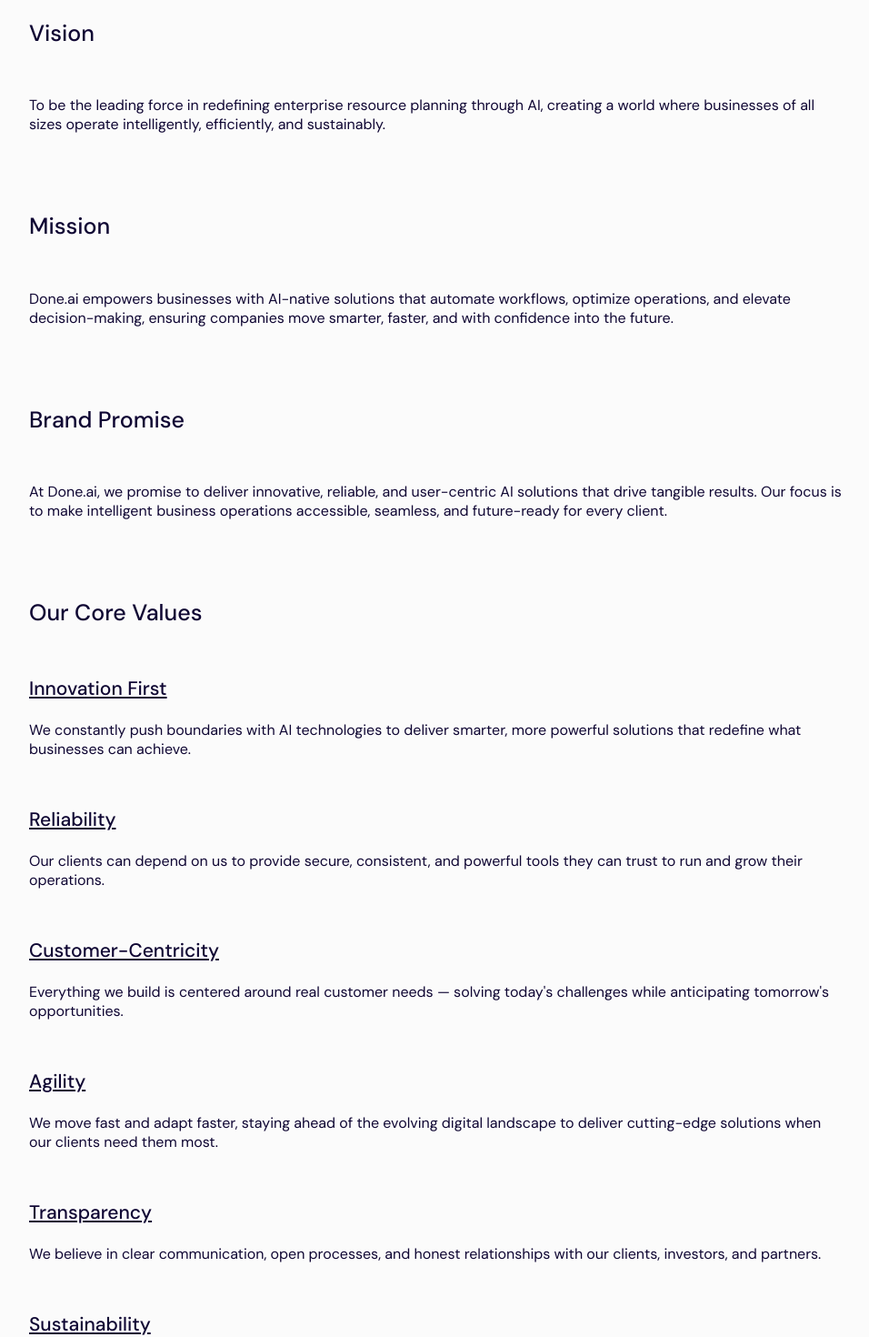
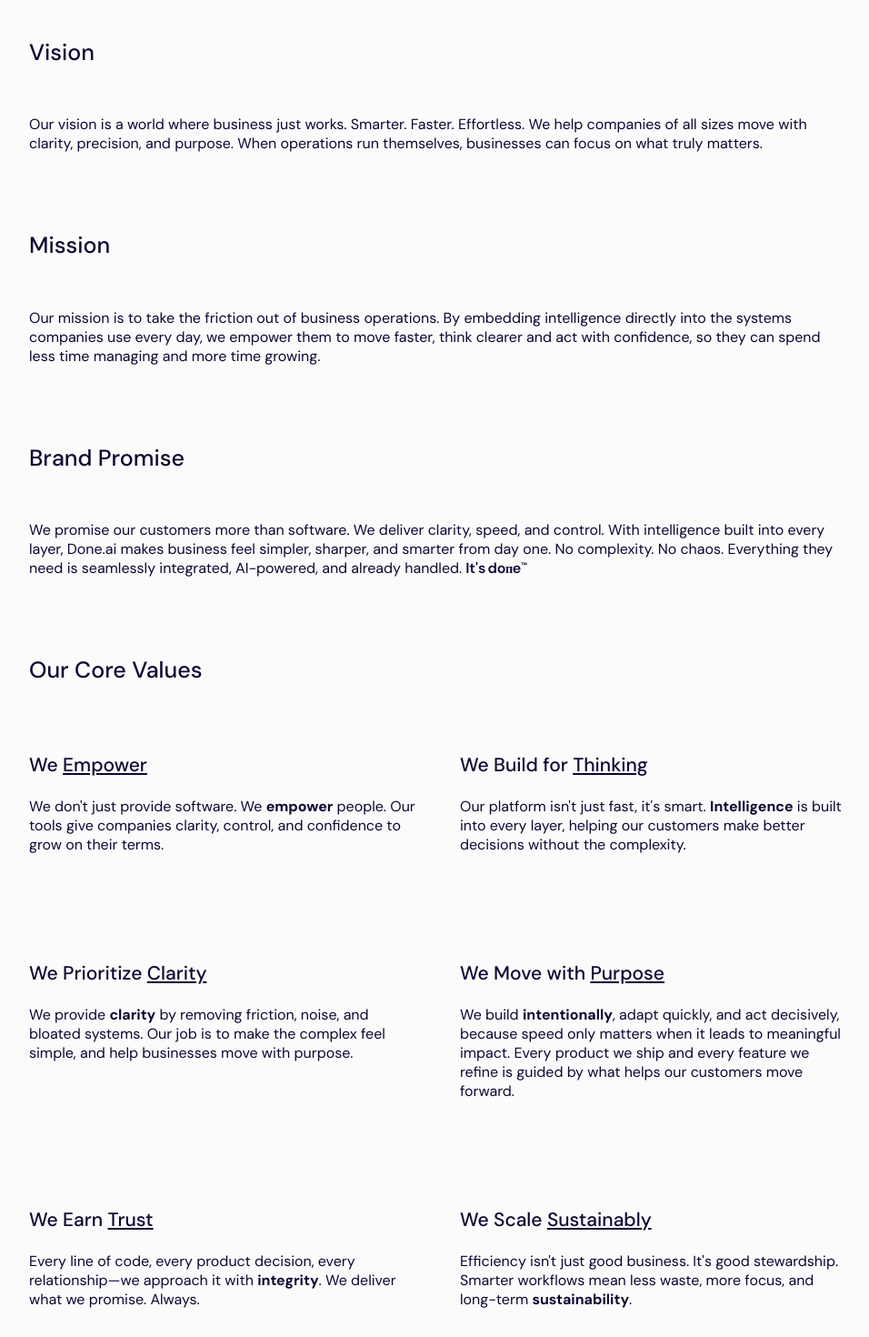
Before and after one commit to haris867/doneai-brandguidelines, a React (Create React App) app: page /brand-dna in a window 1280 px wide. Shown: the part 440-1910 px from the top of the page at 91% size, without its empty margins (250-1206 px from the left). Built offline with nearby package versions, Linux system fonts and the light colour scheme.

Commit message:
Brand DNA update & home page

```diff
--- a/src/components/brand-dna/brand-dna.jsx
+++ b/src/components/brand-dna/brand-dna.jsx
@@ -11,73 +11,117 @@
       <S.Title>Our Brand</S.Title>
       <S.Subtitle>Brand Positioning</S.Subtitle>
       <S.Bodytext>
-        Done.ai delivers AI-native solutions designed to automate, optimize, and
-        elevate business operations. We are committed to providing powerful,
-        intuitive tools that make smart decision-making effortless and
-        future-proof, empowering businesses of all sizes to thrive.
+        Done.ai is an AI-native platform built to embed intelligence into the
+        heart of modern business. We empower companies of all sizes to automate
+        workflows, optimize operations, and make smarter decisions in real time.
+        With seamlessly integrated AI-powered solutions, they don't have to
+        think twice about what's running, or how. It's just handled. It's
+        intelligent.
+        <S.LogoCatchPhrase>
+          It's
+          <S.DoneTM />
+        </S.LogoCatchPhrase>
       </S.Bodytext>
 
       <S.Subtitle>Vision</S.Subtitle>
       <S.Bodytext>
-        To be the leading force in redefining enterprise resource planning
-        through AI, creating a world where businesses of all sizes operate
-        intelligently, efficiently, and sustainably.
+        Our vision is a world where business just works. Smarter. Faster.
+        Effortless. We help companies of all sizes move with clarity, precision,
+        and purpose. When operations run themselves, businesses can focus on
+        what truly matters.
       </S.Bodytext>
 
       <S.Subtitle>Mission</S.Subtitle>
       <S.Bodytext>
-        Done.ai empowers businesses with AI-native solutions that automate
-        workflows, optimize operations, and elevate decision-making, ensuring
-        companies move smarter, faster, and with confidence into the future.
+        Our mission is to take the friction out of business operations. By
+        embedding intelligence directly into the systems companies use every
+        day, we empower them to move faster, think clearer and act with
+        confidence, so they can spend less time managing and more time growing.
       </S.Bodytext>
 
       <S.Subtitle>Brand Promise</S.Subtitle>
       <S.Bodytext>
-        At Done.ai, we promise to deliver innovative, reliable, and user-centric
-        AI solutions that drive tangible results. Our focus is to make
-        intelligent business operations accessible, seamless, and future-ready
-        for every client.
+        We promise our customers more than software. We deliver clarity, speed,
+        and control. With intelligence built into every layer, Done.ai makes
+        business feel simpler, sharper, and smarter from day one. No complexity.
+        No chaos. Everything they need is seamlessly integrated, AI-powered, and
+        already handled.
+        <S.LogoCatchPhrase>
+          It's
+          <S.DoneTM />
+        </S.LogoCatchPhrase>
       </S.Bodytext>
 
       <S.Subtitle>Our Core Values</S.Subtitle>
 
-      <S.SubSubtitle>Innovation First</S.SubSubtitle>
+      <S.FlexContainer>
+        <div>
+          <S.SubSubtitle>
+            We <u>Empower</u>
+          </S.SubSubtitle>
           <S.Bodytext>
-        We constantly push boundaries with AI technologies to deliver smarter,
-        more powerful solutions that redefine what businesses can achieve.
+            We don't just provide software. We <b>empower</b> people. Our tools
+            give companies clarity, control, and confidence to grow on their
+            terms.
           </S.Bodytext>
+        </div>
 
-      <S.SubSubtitle>Reliability</S.SubSubtitle>
+        <div>
+          <S.SubSubtitle>
+            We Build for <u>Thinking</u>
+          </S.SubSubtitle>
           <S.Bodytext>
-        Our clients can depend on us to provide secure, consistent, and powerful
-        tools they can trust to run and grow their operations.
+            Our platform isn't just fast, it's smart. <b>Intelligence</b> is
+            built into every layer, helping our customers make better decisions
+            without the complexity.
           </S.Bodytext>
+        </div>
 
-      <S.SubSubtitle>Customer-Centricity</S.SubSubtitle>
+        <div>
+          <S.SubSubtitle>
+            We Prioritize <u>Clarity</u>
+          </S.SubSubtitle>
           <S.Bodytext>
-        Everything we build is centered around real customer needs — solving
-        today's challenges while anticipating tomorrow's opportunities.
+            We provide <b>clarity</b> by removing friction, noise, and bloated
+            systems. Our job is to make the complex feel simple, and help
+            businesses move with purpose.
           </S.Bodytext>
+        </div>
 
-      <S.SubSubtitle>Agility</S.SubSubtitle>
+        <div>
+          <S.SubSubtitle>
+            We Move with <u>Purpose</u>
+          </S.SubSubtitle>
           <S.Bodytext>
-        We move fast and adapt faster, staying ahead of the evolving digital
-        landscape to deliver cutting-edge solutions when our clients need them
-        most.
+            We build <b>intentionally</b>, adapt quickly, and act decisively,
+            because speed only matters when it leads to meaningful impact. Every
+            product we ship and every feature we refine is guided by what helps
+            our customers move forward.
           </S.Bodytext>
+        </div>
 
-      <S.SubSubtitle>Transparency</S.SubSubtitle>
+        <div>
+          <S.SubSubtitle>
+            We Earn <u>Trust</u>
+          </S.SubSubtitle>
           <S.Bodytext>
-        We believe in clear communication, open processes, and honest
-        relationships with our clients, investors, and partners.
+            Every line of code, every product decision, every relationship—we
+            approach it with <b>integrity</b>. We deliver what we promise.
+            Always.
           </S.Bodytext>
+        </div>
 
-      <S.SubSubtitle>Sustainability</S.SubSubtitle>
+        <div>
+          <S.SubSubtitle>
+            We Scale <u>Sustainably</u>
+          </S.SubSubtitle>
           <S.Bodytext>
-        Through automation and smart resource management, we help businesses
-        reduce waste, improve efficiency, and contribute to a more sustainable
-        future.
+            Efficiency isn't just good business. It's good stewardship. Smarter
+            workflows mean less waste, more focus, and long-term{" "}
+            <b>sustainability</b>.
           </S.Bodytext>
+        </div>
+      </S.FlexContainer>
     </div>
   );
 }
--- a/src/components/commonStyles/index.js
+++ b/src/components/commonStyles/index.js
@@ -24,7 +24,6 @@
 export const SubSubtitle = styled.h3`
   font-size: 20px;
   font-weight: 500;
-  text-decoration: underline;
 
   @media (min-width: 768px) {
     font-size: 21px;
@@ -38,6 +37,74 @@
 
   @media (min-width: 768px) {
     font-size: 16px;
+  }
+`;
+
+export const HomeTextContainer = styled.div`
+  position: absolute;
+  z-index: 10;
+  color: #fbfbfb;
+  max-width: 900px;
+
+  & > h1 {
+    font-weight: 600;
+    margin: 0 auto;
+    text-align: center;
+  }
+  & > p {
+    margin: 0 auto;
+    font-size: 18px;
+    width: 70%;
+  }
+
+  @media (min-width: 768px) {
+    padding: 0px;
+  }
+`;
+
+export const LogoCatchPhrase = styled.span`
+  font-weight: 600;
+  font-size: inherit;
+  &:before {
+    content: " ";
+  }
+`;
+
+const DoneContainer = styled.span`
+  margin-left: 2px;
+`;
+
+const StyledN = styled.span`
+  margin: 0 -0.5px;
+  font-family: "Open Sans";
+  font-size: 0.9em;
+  font-weight: 700;
+`;
+
+const StyledTM = styled.sup`
+  font-size: 8px;
+`;
+
+export const DoneTM = () => (
+  <DoneContainer>
+    do
+    <StyledN>п</StyledN>e<StyledTM>™</StyledTM>
+  </DoneContainer>
+);
+
+export const FlexContainer = styled.div`
+  display: flex;
+  flex-wrap: wrap;
+  gap: 3em;
+
+  & > div {
+    flex: 1 1 100%;
+  }
+
+  @media (min-width: 768px) {
+    & > div {
+      flex: 1 1 calc(45%);
+    }
   }
 `;
 
--- a/src/components/home/home.jsx
+++ b/src/components/home/home.jsx
@@ -2,25 +2,97 @@
 import { Helmet } from "react-helmet-async";
 import * as S from "../commonStyles/index.js";
 import styled from "styled-components";
+import { useEffect } from "react";
 
 const Title = styled(S.Title)`
   padding-bottom: 2rem;
 `;
 
 export default function Home() {
+  useEffect(() => {
+    const interBubble = document.querySelector(".div-block-33 .interactive");
+    const container = document.querySelector(".div-block-33");
+
+    let curX = 0;
+    let curY = 0;
+    let tgX = 0;
+    let tgY = 0;
+
+    function move() {
+      if (interBubble) {
+        curX += (tgX - curX) / 20;
+        curY += (tgY - curY) / 20;
+        interBubble.style.transform = `translate(${Math.round(
+          curX
+        )}px, ${Math.round(curY)}px)`;
+      }
+      requestAnimationFrame(move);
+    }
+
+    const mouseMoveHandler = (event) => {
+      if (container) {
+        const rect = container.getBoundingClientRect();
+        tgX = event.clientX - rect.left;
+        tgY = event.clientY - rect.top;
+      }
+    };
+
+    window.addEventListener("mousemove", mouseMoveHandler);
+    move();
+
+    return () => {
+      window.removeEventListener("mousemove", mouseMoveHandler);
+    };
+  }, []);
+
   return (
-    <div>
+    <div style={{ display: "flex", alignItems: "center" }}>
       <Helmet>
         <title>Brand Guidelines | Done.ai</title>
       </Helmet>
-      <Title>Welcome to our Brand Guidelines</Title>
-      <S.Bodytext>
-        Our guidelines are an instruction manual explaining how we present
-        ourselves to the world as an organisation and brand. It's our rule book
-        on communicating consistently across all channels. Our brand guidelines
-        define visual, verbal, and written communication frameworks and set the
-        foundation for our brand to grow and thrive.
-      </S.Bodytext>
+      <S.HomeTextContainer>
+        <Title>Welcome to our Brand Guidelines</Title>
+        <S.Bodytext>
+          Our guidelines are an instruction manual explaining how we present
+          ourselves to the world as an organisation and brand. It's our rule
+          book on communicating consistently across all channels, and defines
+          visual, verbal, and written communication frameworks and set the
+          foundation for our brand to grow and thrive.
+        </S.Bodytext>
+      </S.HomeTextContainer>
+      <div className="div-block-33">
+        <div className="gradient-bg">
+          <svg xmlns="http://www.w3.org/2000/svg">
+            <defs>
+              <filter id="goo">
+                <feGaussianBlur
+                  in="SourceGraphic"
+                  stdDeviation="10"
+                  result="blur"
+                />
+                <feColorMatrix
+                  in="blur"
+                  mode="matrix"
+                  values="1 0 0 0 0  0 1 0 0 0  0 0 1 0 0  0 0 0 18 -8"
+                  result="goo"
+                />
+                <feBlend in="SourceGraphic" in2="goo" />
+              </filter>
+            </defs>
+          </svg>
+
+          <div className="gradients-container-box">
+            <div className="gradients-container">
+              <div className="g1"></div>
+              <div className="g2"></div>
+              <div className="g3"></div>
+              <div className="g4"></div>
+              <div className="g5"></div>
+              <div className="interactive"></div>
+            </div>
+          </div>
+        </div>
+      </div>
     </div>
   );
 }
```
Lines whose indentation alone changed are shown as unchanged.
